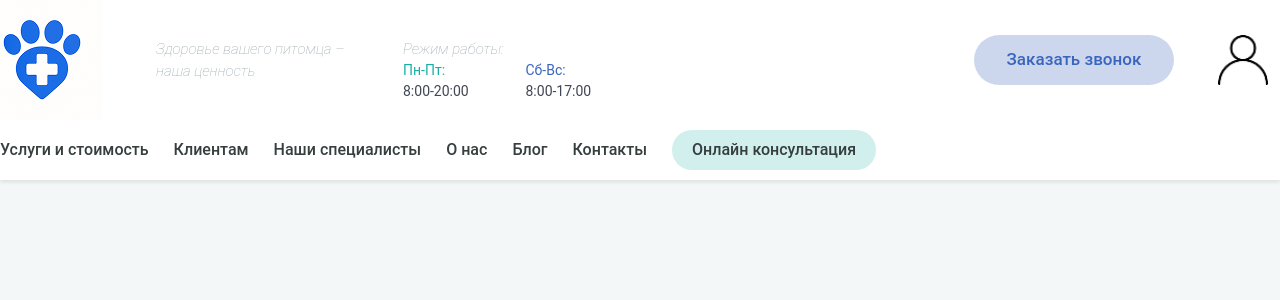
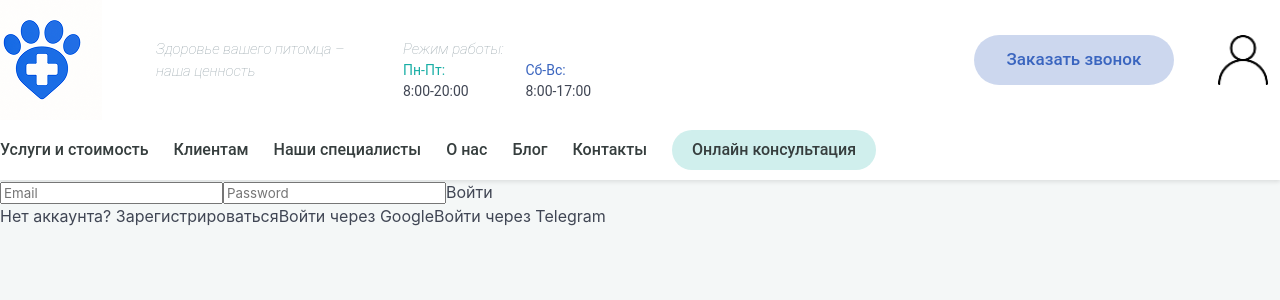
Before and after one commit to d1kis555/razrab-serv-prog, a React (Create React App) app in the folder vetklin/: page /login in a window 1280 px wide. Shown: the top 300 px of the page. Built offline with nearby package versions, Linux system fonts and the light colour scheme.

Commit message:
Added login page

```diff
--- a/vetklin/src/App.js
+++ b/vetklin/src/App.js
@@ -7,6 +7,7 @@ import RoutineCheckupPage from './pages/RoutineCheckupPage';
 import ProcedurePreparationPage from './pages/ProcedurePreparationPage';
 import VaccinationPage from './pages/VaccinationPage';
 import SpecialistPage from './pages/SpecialistPage';
+import LoginPage from './pages/LoginPage';
 import './App.css';
 
 const App = () => {
@@ -23,6 +24,7 @@ const App = () => {
             <Route path="/procedure-preparation" element={<ProcedurePreparationPage />} />
             <Route path="/vaccination" element={<VaccinationPage />} />
             <Route path="/specialist/:id" element={<SpecialistPage />} />
+            <Route path="/login" element={<LoginPage />} />
           </Routes>
         </main>
       </div>
--- a/vetklin/src/components/header.jsx
+++ b/vetklin/src/components/header.jsx
@@ -2,7 +2,6 @@ import React from 'react';
 import logo from '../assets/image/logo.png';
 import loginIcon from '../assets/image/login-icon.png';
 import '../styles/header.css';
-
 const Header = () => {
   return (
     <header>
--- /dev/null
+++ b/vetklin/src/pages/LoginPage.jsx
@@ -0,0 +1,75 @@
+// Создайте компонент LoginPage.jsx
+import React, { useState } from 'react';
+import { useNavigate } from 'react-router-dom';
+import axios from 'axios';
+
+const LoginPage = () => {
+  const [mode, setMode] = useState('login'); // 'login', 'register', 'telegram', 'google'
+  const [formData, setFormData] = useState({ username: '', email: '', password: '' });
+  const [qrCode, setQrCode] = useState('');
+  const navigate = useNavigate();
+
+  const handleSubmit = async (e) => {
+    e.preventDefault();
+    try {
+      const endpoint = mode === 'login' ? '/api/auth/login' : '/api/auth/register';
+      const { data } = await axios.post(endpoint, formData);
+      localStorage.setItem('token', data.token);
+      navigate('/account');
+    } catch (error) {
+      console.error('Auth error:', error);
+    }
+  };
+
+  const handleGoogleAuth = () => {
+    window.location.href = '/api/auth/google';
+  };
+
+  const handleTelegramAuth = async () => {
+    const { data } = await axios.get('/api/auth/telegram/qr');
+    setQrCode(data.qrImage);
+    // Здесь нужно реализовать polling для проверки авторизации
+  };
+
+  return (
+    <div className="login-container">
+      {mode === 'telegram' && qrCode ? (
+        <div className="telegram-auth">
+          <img src={qrCode} alt="Telegram QR Code" />
+          <p>Отсканируйте QR-код в Telegram</p>
+        </div>
+      ) : (
+        <form onSubmit={handleSubmit}>
+          {mode === 'register' && (
+            <input
+              type="text"
+              placeholder="Username"
+              onChange={(e) => setFormData({...formData, username: e.target.value})}
+            />
+          )}
+          <input
+            type="email"
+            placeholder="Email"
+            onChange={(e) => setFormData({...formData, email: e.target.value})}
+          />
+          <input
+            type="password"
+            placeholder="Password"
+            onChange={(e) => setFormData({...formData, password: e.target.value})}
+          />
+          <button type="submit">{mode === 'login' ? 'Войти' : 'Зарегистрироваться'}</button>
+        </form>
+      )}
+
+      <div className="auth-options">
+        <button onClick={() => setMode(mode === 'login' ? 'register' : 'login')}>
+          {mode === 'login' ? 'Нет аккаунта? Зарегистрироваться' : 'Уже есть аккаунт? Войти'}
+        </button>
+        <button onClick={handleGoogleAuth}>Войти через Google</button>
+        <button onClick={handleTelegramAuth}>Войти через Telegram</button>
+      </div>
+    </div>
+  );
+};
+
+export default LoginPage;
```
Also changed, not shown: vetklin/package.json (+11 -1 lines), 1 other file (tests, documents, lock files or other folders).
